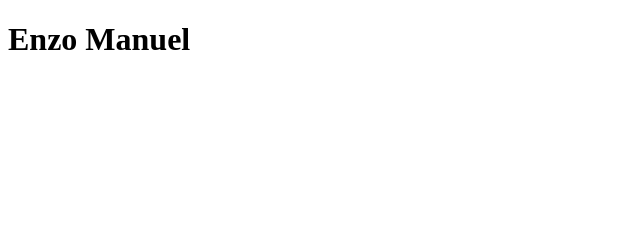
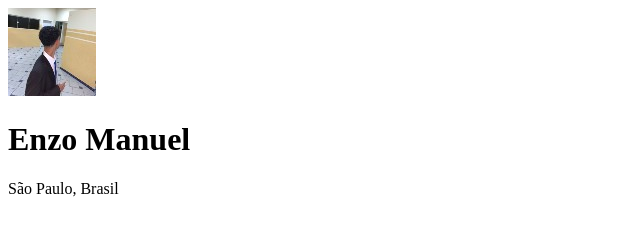
Before and after one commit to EnzoManuel12B/meus-links, a plain HTML site: page index.html in a window 1280 px wide. Shown: the whole page, without its empty margins (0-640 px from the left). Drawn offline with Linux system fonts and the light colour scheme.

Commit message:
desenvolvimento do html

```diff
--- a/index.html
+++ b/index.html
@@ -7,7 +7,9 @@
 </head>
 <body>
     <div>
+        <img src="./enzo88x88.jpg.jpg" alt="imagem do criador da pagina de links, enzo manuel">
         <h1>Enzo Manuel</h1>
+        <p>São Paulo, Brasil</p>
     </div>
 </body>
 </html>
```
